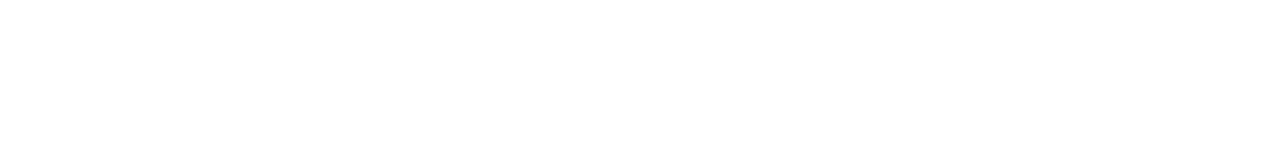
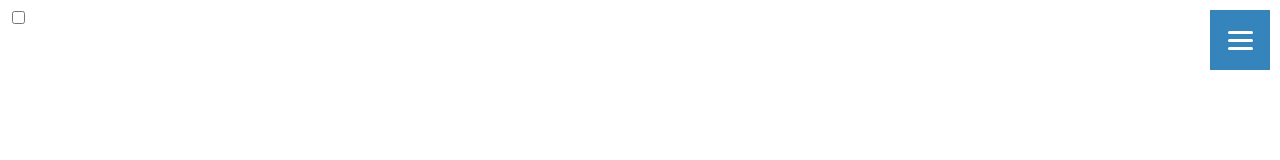
Before and after one commit to hara-PG/css_animation03, a plain HTML site: page hamburger-button/index.html in a window 1280 px wide. Drawn offline with Linux system fonts and the light colour scheme.

Commit message:
ハンバーガーメニュー作成

```diff
--- a/hamburger-button/index.html
+++ b/hamburger-button/index.html
@@ -6,7 +6,10 @@
     </head>
     <body>
       <header>
-
+          <div class="hamburger-menu">
+              <input type="checkbox" id="menu-btn-check">
+              <label for="menu-btn-check" class="menu-btn"><span></span></label>
+          </div>
       </header>
     </body>
 </html>
--- a/hamburger-button/style.css
+++ b/hamburger-button/style.css
@@ -0,0 +1,31 @@
+.menu-btn {
+  position: fixed;
+  display: flex;
+  justify-content: center;
+  align-items: center;
+  top: 10px;
+  right: 10px;
+  height: 60px;
+  width: 60px;
+  background-color: #3584bb;
+}
+
+.menu-btn span,
+.menu-btn span:before,
+.menu-btn span:after {
+  content: "";
+  display: block;
+  height: 3px;
+  width: 25px;
+  border-radius: 3px;
+  background-color: #ffffff;
+  position: absolute;
+}
+
+.menu-btn span:before {
+  bottom: 8px;
+}
+
+.menu-btn span:after {
+  top: 8px;
+}
```
